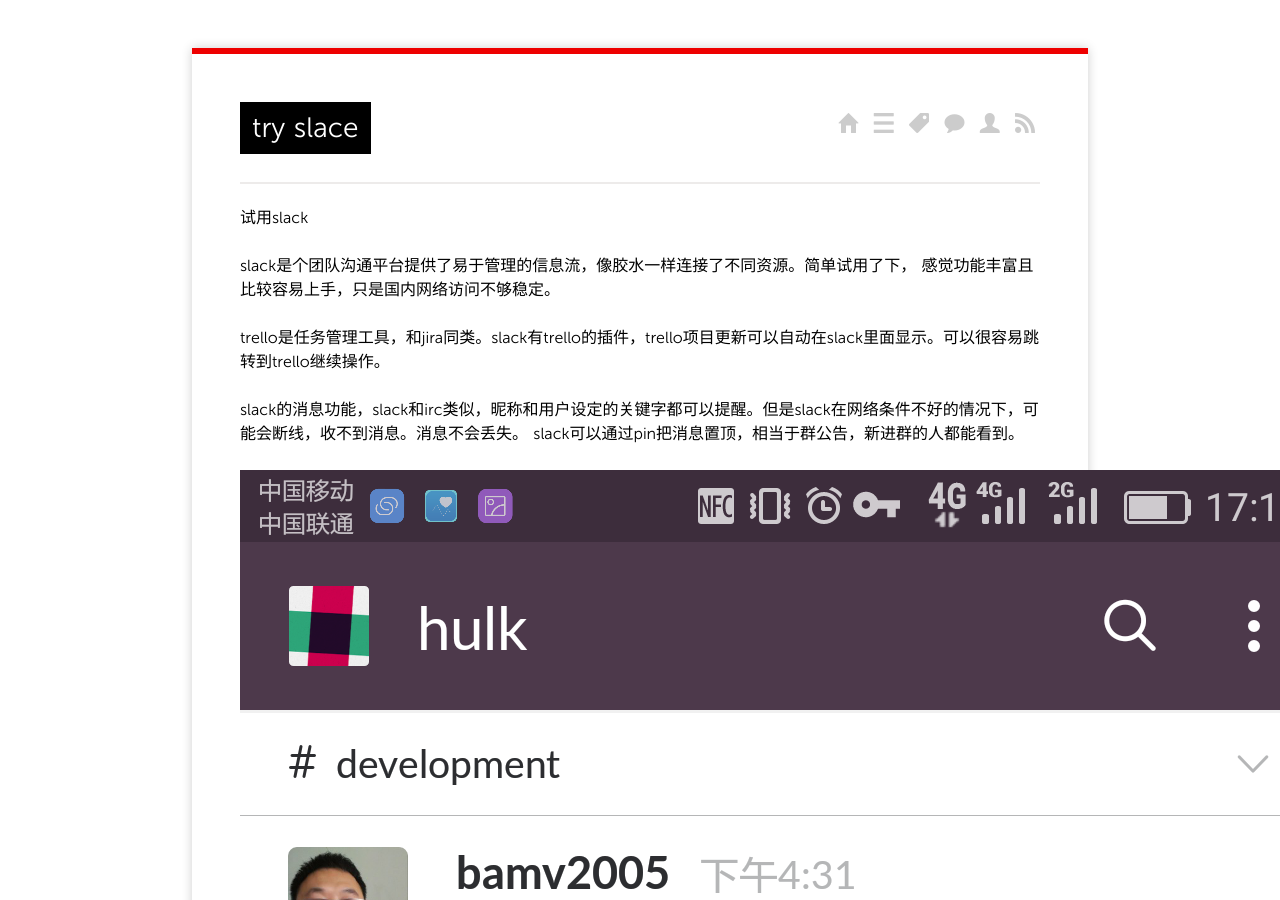
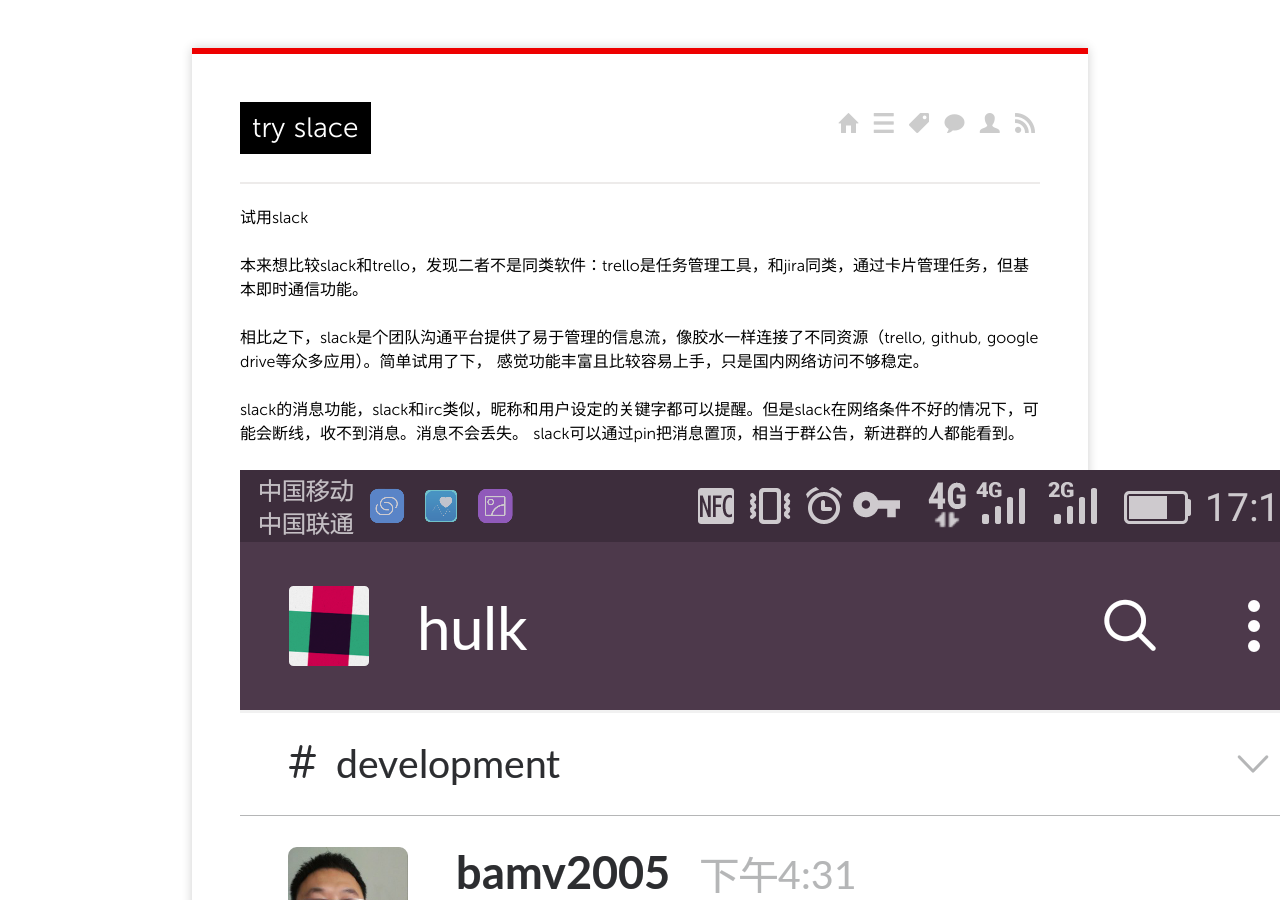
Before and after one commit to bjzhang/bjzhang.github.io, a Jekyll site: the page built from _posts/2016/2016-09-06-try-slack.md, in a window 1280 px wide and 900 px high. Built offline with Jekyll 4.4.1, drawn with Linux system fonts in a browser that asks for light colours; Markdown is read by kramdown in place of the engine named in the settings; comment, search, counter and statistics services are not loaded; some of the changed text lies outside the part shown.

Commit message:
temp commit rebase later

```diff
--- a/_posts/2016/2016-09-06-try-slack.md
+++ b/_posts/2016/2016-09-06-try-slack.md
@@ -7,19 +7,24 @@
 
 试用slack
 
-slack是个团队沟通平台提供了易于管理的信息流，像胶水一样连接了不同资源。简单试用了下， 感觉功能丰富且比较容易上手，只是国内网络访问不够稳定。
+本来想比较slack和trello，发现二者不是同类软件：trello是任务管理工具，和jira同类，通过卡片管理任务，但基本即时通信功能。
 
-trello是任务管理工具，和jira同类。slack有trello的插件，trello项目更新可以自动在slack里面显示。可以很容易跳转到trello继续操作。
+相比之下，slack是个团队沟通平台提供了易于管理的信息流，像胶水一样连接了不同资源（trello, github, google drive等众多应用）。简单试用了下， 感觉功能丰富且比较容易上手，只是国内网络访问不够稳定。
 
 slack的消息功能，slack和irc类似，昵称和用户设定的关键字都可以提醒。但是slack在网络条件不好的情况下，可能会断线，收不到消息。消息不会丢失。
 slack可以通过pin把消息置顶，相当于群公告，新进群的人都能看到。
 
-![slack trello]({{site.url}}/public/images/slack_project_management/Screenshot_2016-09-06-17-10-44.png)
+![slack pin message]({{site.url}}/public/images/slack_project_management/Screenshot_2016-09-06-17-10-44.png)
+
+slack消息分为public channel, private channel和direct message.  private可以在建立时设置，也可以从public转为private。管理员可以invite成员加入private channel。
+![slack channel]({{site.url}}/public/images/slack_project_management/Screenshot_2016-09-06-20-30-23.png)
 
 slack支持大量第三方app，试用了slack连接trello，github和google drive。trello和github连接后，用户可以选择同步那个board（for trello）或repo（for github）。可以选择同步哪些类型的信息。
 
-trello上有更新后，slack可以同步看到更新。
+slack有trello的插件，trello项目更新可以自动在slack里面显示。可以很容易跳转到trello继续操作。
 ![slack trello]({{site.url}}/public/images/slack_project_management/Screenshot_2016-09-06-17-10-38.png)
+
+文档上说slack上贴的google drive链接可以实时更新文档并显示文档开头内容，不知道是否是android应用限制，我只看到链接，没看到文档内容。
 
 slack的帮助很方便，输入英文单词可以找到自己的信息。
 
```
